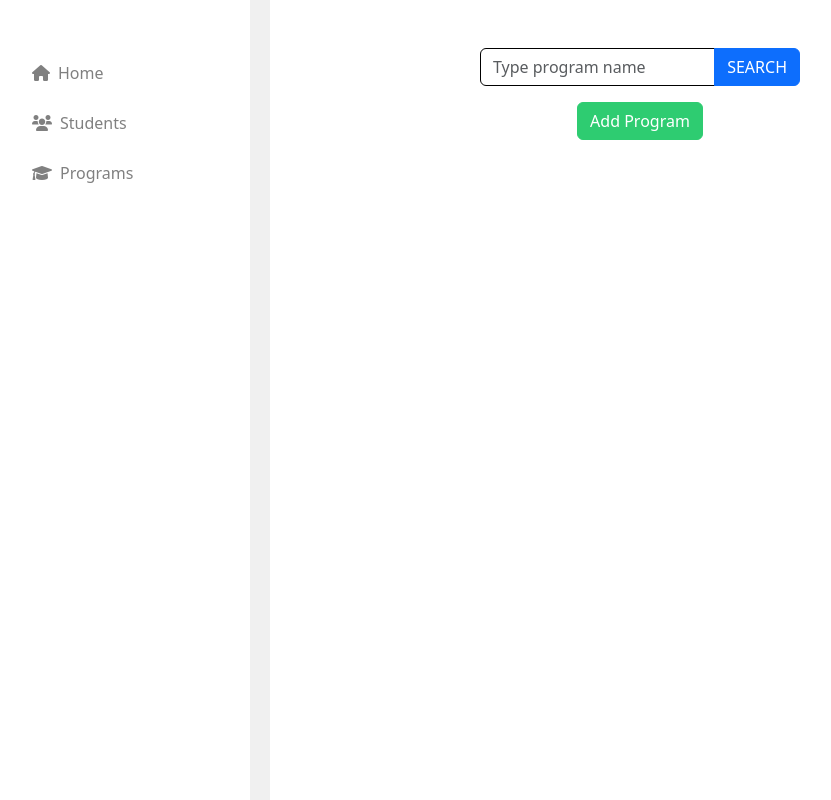
After one commit to razeuss/ccc181-ssis, a Flask app: page /programs in a window 1280 px wide. The commit adds this page. Shown: the whole page, without its empty margins (0-831 px from the left). Run offline with Flask 3, Linux system fonts and the light colour scheme.

Commit message:
modified files

```diff
--- a/website/routes.py
+++ b/website/routes.py
@@ -10,9 +10,9 @@ def homepage():
 def addstud():
     return render_template("addstud.html")
 
-@views.route('/update')
+@views.route('/programs')
 def update():
-    return render_template("update.html")
+    return render_template("programs.html")
 
 @views.route('/Students')
 def students_list():
--- a/website/templates/index.html
+++ b/website/templates/index.html
@@ -24,7 +24,7 @@
         </a>
 
         <!-- Button 3 -->
-        <a href="#" class="btn sidebar-btn  d-flex align-items-center">
+        <a href="/programs" class="btn sidebar-btn  d-flex align-items-center">
             <i class="fas fa-graduation-cap me-2"></i> Programs
         </a>
     </div>
@@ -35,5 +35,6 @@
     <script src="https://cdn.jsdelivr.net/npm/bootstrap@5.3.0-alpha1/dist/js/bootstrap.min.js"></script>
     <script src="https://code.jquery.com/jquery-3.6.0.min.js"></script>
     <script src="{{ url_for('static', filename='js/showmodal.js') }}"></script>
+    <script src="{{ url_for('static', filename='js/search.js') }}"></script>
 </body>
 </html>
--- /dev/null
+++ b/website/templates/programs.html
@@ -0,0 +1,41 @@
+{% extends "index.html" %}
+
+{% block title %}Programs{% endblock %}
+
+{% block content %}
+
+<div class="d-flex justify-content-center mt-5">
+    <div class="input-group w-25">
+        <input type="text" class="form-control" style="border-color: black;" placeholder="Type program name" aria-label="Search students" aria-describedby="searchButton">
+        <button class="btn btn-primary" type="button" id="searchButton">SEARCH</button>
+    </div>
+</div>
+
+<div class="container-fluid">
+    <div class="row">
+        <div class="col-md-5 offset-md-1">
+            <div class="modal fade" id="addModal" tabindex="-1" aria-labelledby="addModalLabel" aria-hidden="true">
+                <div class="modal-dialog modal-dialog-centered custom-modal-width"> <!-- Added custom-modal-width -->
+                    <div class="modal-content">
+                        <div class="modal-header">
+                            <h5 class="modal-title" id="addModalLabel">Program Information</h5>
+                            <button type="button" class="btn-close" data-bs-dismiss="modal" aria-label="Close"></button>
+                        </div>
+                        <div class="modal-body" id="addModalBody">
+                            <input type="text" class="form-control mb-3" placeholder="program name">
+                            <button class="btn btn-primary " type="button">Submit</button>
+                        </div>
+                    </div>
+                </div>
+            </div>
+        </div>
+    </div>
+</div>
+
+<div class="mt-3 text-center  ">
+    <button type="button" style="background-color: #2ECC71; border-color:  #2ECC71;" class="btn btn-primary" data-bs-toggle="modal" data-bs-target="#addModal">
+        Add Program
+    </button>
+</div>
+
+{% endblock %}
```
Also changed, not shown: website/templates/addstud.html (deleted, +0 -43 lines), website/templates/studentslist.html (+47 -15 lines), website/templates/update.html (deleted, +0 -19 lines), website/static/js/search.js (deleted).
